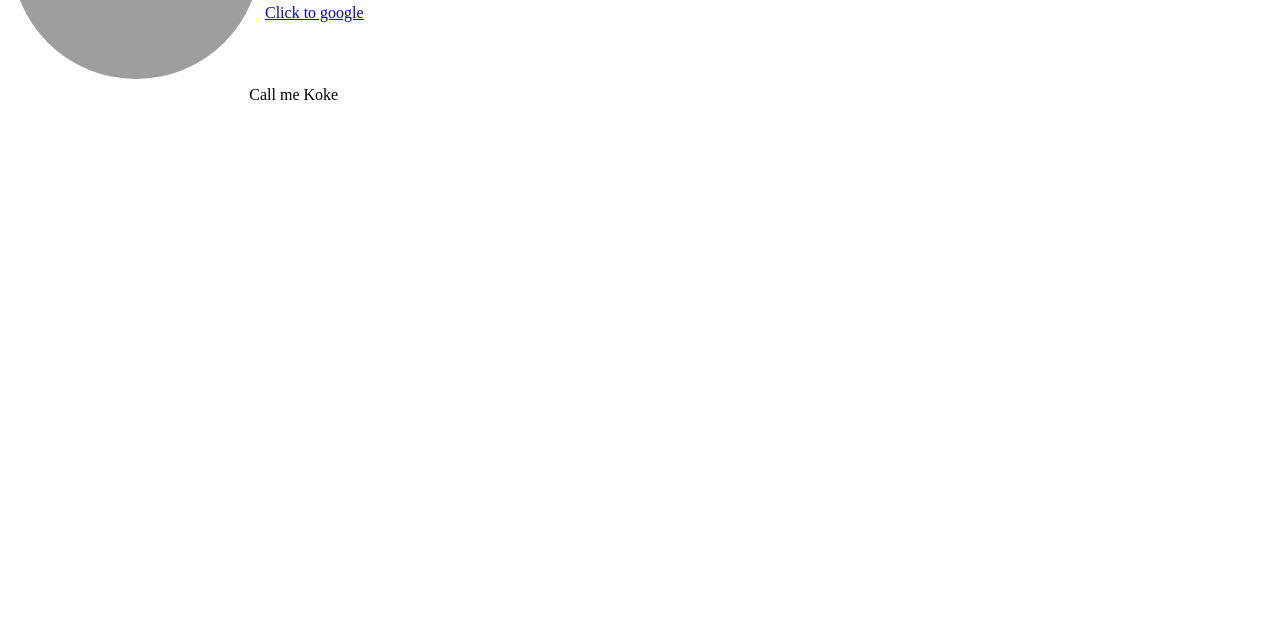
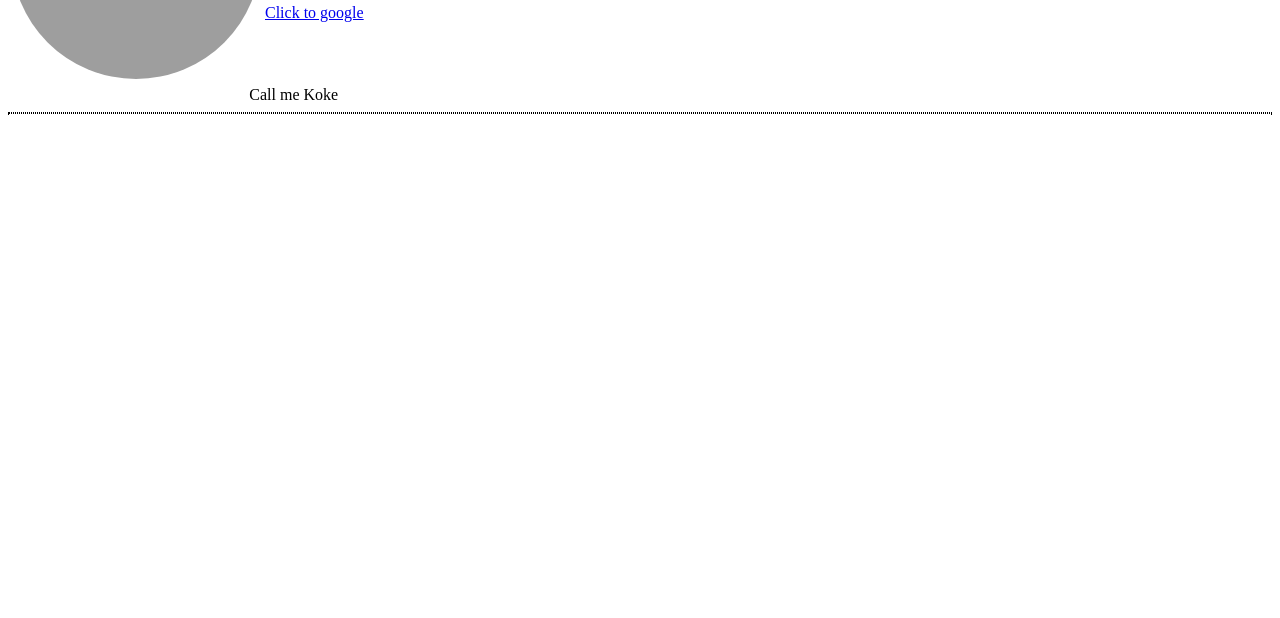
Before and after one commit to kokejohh/mypage2024_gosoft, a plain HTML site: page Basic/HTML personal site/index.html in a window 1280 px wide. Shown: the part 182-800 px from the top of the page. Drawn offline with Linux system fonts and the light colour scheme; grey boxes are pictures that could not be loaded.

Commit message:
add hr dotted style

```diff
--- a/Basic/HTML personal site/index.html
+++ b/Basic/HTML personal site/index.html
@@ -18,9 +18,10 @@
                 <p>Thammasat University</p>
                 <a href="google.com">Click to google</a>
             </td>
-
         </tr>
     </table>
+
+    <hr>
 
     <!-- <a href="google.com">Click me</a>
     <a href="./contact.html">Contact me</a>
--- a/Basic/HTML personal site/style.css
+++ b/Basic/HTML personal site/style.css
@@ -26,3 +26,7 @@ img {
 caption {
     caption-side: bottom;
 }
+
+hr {
+    border-style: dotted;
+}
```
